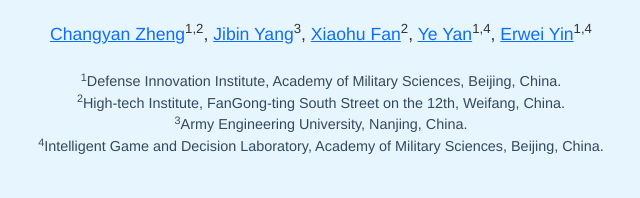
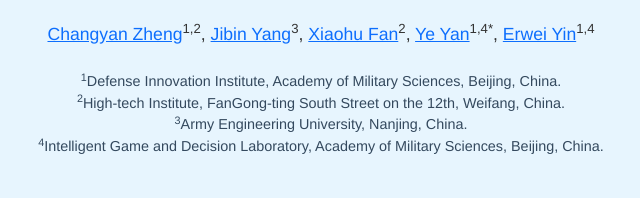
Before and after one commit to echoaimaomao/LeverageWav2Vec, a plain HTML site: page index.html in a window 1280 px wide. Shown: the part 202-400 px from the top of the page, 319-959 px from the left. Drawn offline with nearby package versions, Linux system fonts and the light colour scheme.

Commit message:
Update index.html

```diff
--- a/index.html
+++ b/index.html
@@ -72,7 +72,7 @@
             <a href="#">Changyan Zheng</a><sup>1,2</sup>,
             <a href="#">Jibin Yang</a><sup>3</sup>,
             <a href="#">Xiaohu Fan</a><sup>2</sup>,
-            <a href="#">Ye Yan</a><sup>1,4</sup>,
+            <a href="#">Ye Yan</a><sup>1,4*</sup>,
             <a href="#">Erwei Yin</a><sup>1,4</sup>
         </div>
 
```
